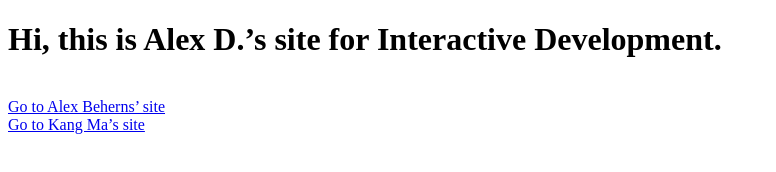
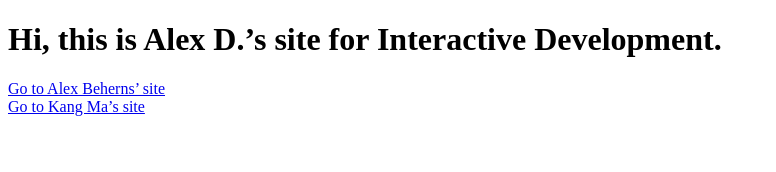
Before and after one commit to adotul00/alex-dotulong-interactive-development-2025-fall, a plain HTML site: page index.html in a window 1280 px wide. Shown: the whole page, without its empty margins (0-776 px from the left). Drawn offline with Linux system fonts and the light colour scheme.

Commit message:
removed line break on line 7

```diff
--- a/index.html
+++ b/index.html
@@ -4,7 +4,7 @@
         <title>Alex Dotulong Interactive Development Fall 2025</title>
     </head>
     <body>
-        <h1>Hi, this is Alex D.’s site for Interactive Development.</h1><br>
+        <h1>Hi, this is Alex D.’s site for Interactive Development.</h1>
             <a href="https://abeher00.github.io/alex-beherns-interactive-development-2025-fall/">Go to Alex Beherns’ site</a><br>
             <a href="https://kang-ma.github.io/kang-ma-interactive-development-2025-fall/">Go to Kang Ma’s site</a>
     </body>
```
